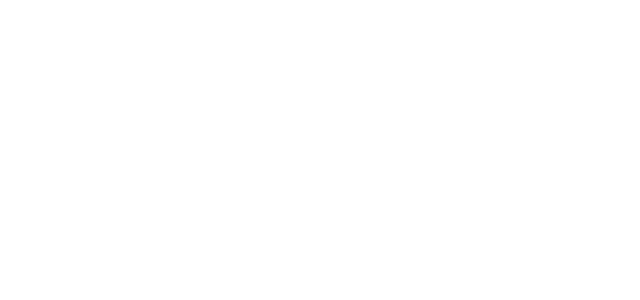
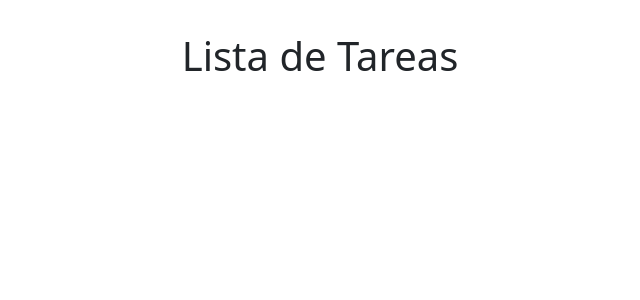
Before and after one commit to alejoh12/e4-tpReact, a React (Vite) app: page / in a window 1280 px wide. Shown: the top 300 px of the page, without its empty margins (320-960 px from the left). Built offline with nearby package versions, Linux system fonts and the light colour scheme.

Commit message:
Agregamos react-bootstrap y bootstrap.

```diff
--- a/package.json
+++ b/package.json
@@ -10,7 +10,9 @@
     "preview": "vite preview"
   },
   "dependencies": {
+    "bootstrap": "^5.3.2",
     "react": "^18.2.0",
+    "react-bootstrap": "^2.10.0",
     "react-dom": "^18.2.0"
   },
   "devDependencies": {
--- a/src/App.jsx
+++ b/src/App.jsx
@@ -1,7 +1,10 @@
 import "./App.css";
+import "bootstrap/dist/css/bootstrap.min.css"
 
 function App() {
-  return <></>;
+  return <section>
+    <h1 className="text-center">Lista de Tareas</h1>
+  </section>;
 }
 
 export default App;
```
Also changed, not shown: 1 other file (tests, documents, lock files or other folders).
